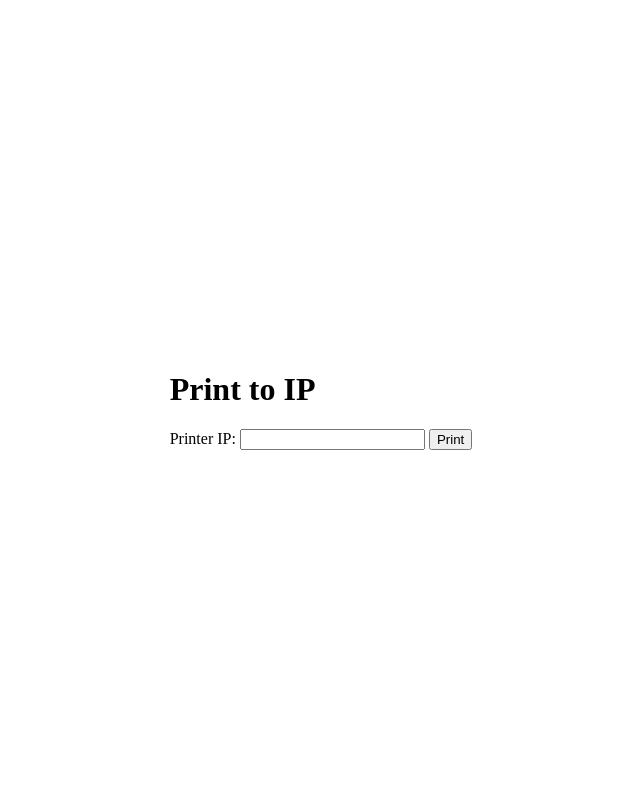
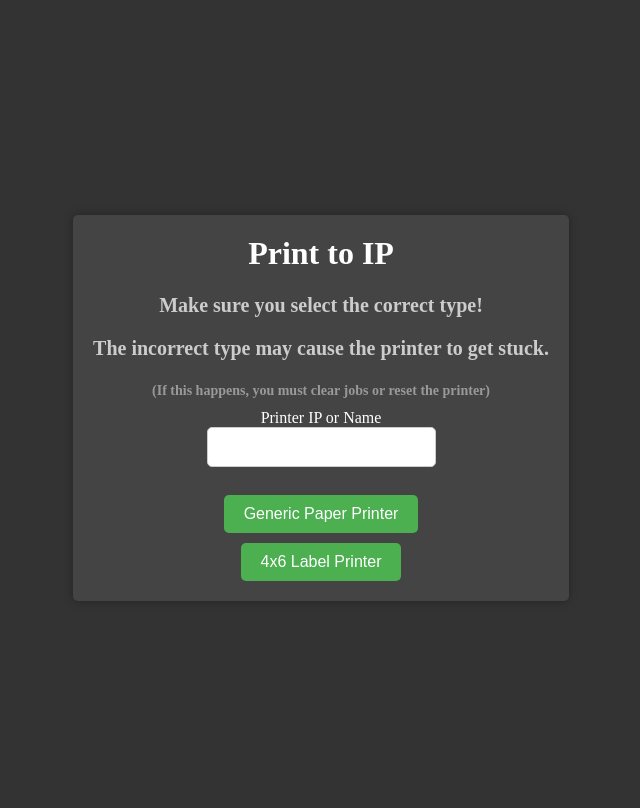
Before and after one commit to Carson740/PrintToIP, a Flask app: page / in a window 1280 px wide. Shown: the whole page, without its empty margins (319-959 px from the left). Before the commit the page ends 450 px from the top, so only its background shows below. Run offline with Flask 3, Linux system fonts and the light colour scheme.

Commit message:
Improved design. Added support for Generic Printer

```diff
--- a/main.py
+++ b/main.py
@@ -1,15 +1,24 @@
+# main.py
+
 from flask import Flask, render_template, request, redirect, url_for
 import subprocess
 
 app = Flask(__name__)
+app.config['DEBUG'] = True
 
 @app.route('/', methods=['GET', 'POST'])
 def home():
     printer_ip = ''
     if request.method == 'POST':
         printer_ip = request.form['printer_ip']
-        # Run the script with the specified printer IP address
-        subprocess.run(['python', 'printTo.py', printer_ip])
+        if 'print_pdf' in request.form:
+            # Run the script with the specified printer IP address and command 'print_pdf'
+            print(printer_ip, "print_pdf")
+            subprocess.run(['python', 'printTo.py', 'print_pdf', printer_ip])
+        elif 'print_4x6label' in request.form:
+            # Run the script with the specified printer IP address and command 'print_text'
+            print(printer_ip, "print_4x6label")
+            subprocess.run(['python', 'printTo.py', 'print_4x6label', printer_ip])
         return redirect(url_for('home', printer_ip=printer_ip))
     else:
         if 'printer_ip' in request.args:
--- a/static/css/styles.css
+++ b/static/css/styles.css
@@ -1,13 +1,68 @@
+/* styles.css */
+
 html, body {
     height: 100%;
 }
 
-html {
-    display: table;
-    margin: auto;
+body {
+    display: flex;
+    align-items: center;
+    justify-content: center;
+    background-color: #333;
 }
 
-body {
-    display: table-cell;
-    vertical-align: middle;
+.container {
+    text-align: center;
+    background-color: #444;
+    padding: 20px;
+    border-radius: 5px;
+    box-shadow: 0 0 10px rgba(0, 0, 0, 0.3);
 }
+
+h1 {
+    margin-top: 0;
+    color: #fff;
+}
+
+.content {
+    margin-top: 20px;
+}
+
+.subtitle {
+    font-size: 20px;
+    color: #ccc;
+}
+
+.subtext {
+    font-size: 14px;
+    color: #999;
+    margin-bottom: 10px;
+}
+
+label {
+    color: #fff;
+}
+
+button {
+    padding: 10px 20px;
+    background-color: #4CAF50;
+    color: #fff;
+    border: none;
+    border-radius: 5px;
+    cursor: pointer;
+    font-size: 16px;
+    margin-top: 10px;
+}
+
+button:hover {
+    background-color: #45a049;
+}
+
+input[type="text"] {
+    padding: 10px;
+    font-size: 16px;
+    border-radius: 5px;
+    border: 1px solid #ccc;
+    background-color: #fff;
+    color: #333;
+}
--- a/templates/home.html
+++ b/templates/home.html
@@ -1,3 +1,5 @@
+<!-- home.html -->
+
 <!DOCTYPE html>
 <html>
 <head>
@@ -5,11 +7,23 @@
     <title>Print to IP</title>
 </head>
 <body>
-    <h1>Print to IP</h1>
-    <form method="POST">
-        <label for="printer_ip">Printer IP:</label>
-        <input type="text" id="printer_ip" name="printer_ip" value="{{ printer_ip }}">
-        <button type="submit">Print</button>
-    </form>
+    <div class="container">
+        <h1>Print to IP</h1>
+        <div class="content">
+            <form method="POST">
+                <h3 class="subtitle">Make sure you select the correct type!</h3>
+                <h3 class="subtitle">The incorrect type may cause the printer to get stuck.</h3>
+                <h5 class="subtext">(If this happens, you must clear jobs or reset the printer)</h5>
+                <label for="printer_ip">Printer IP or Name</label>
+                <br>
+                <input type="text" id="printer_ip" name="printer_ip" value="{{ printer_ip }}">
+                <br>
+                <br>
+                <button type="submit" name="print_pdf">Generic Paper Printer</button>
+                <br>
+                <button type="submit" name="print_4x6label">4x6 Label Printer</button>
+            </form>
+        </div>
+    </div>
 </body>
 </html>
```
Also changed, not shown: printTo.py (+43 -19 lines), 3 other files.
